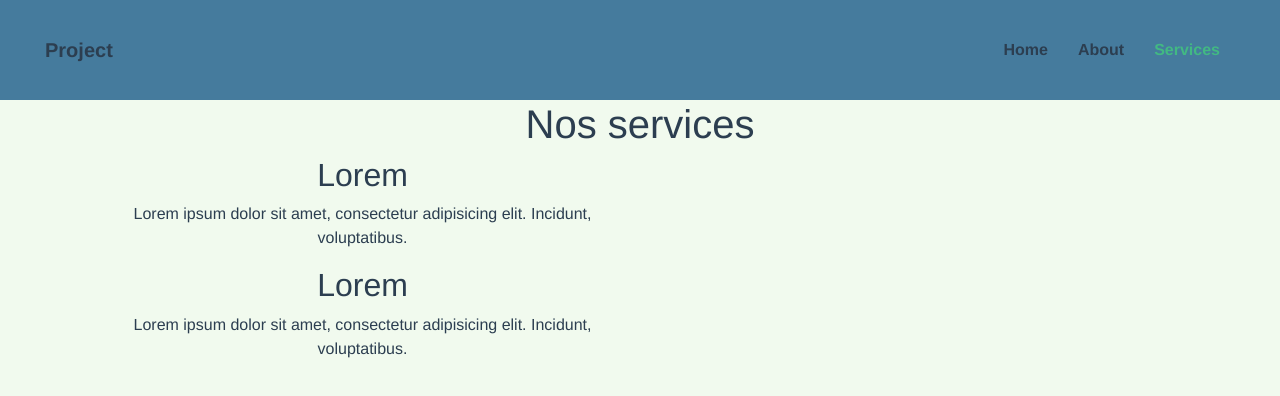
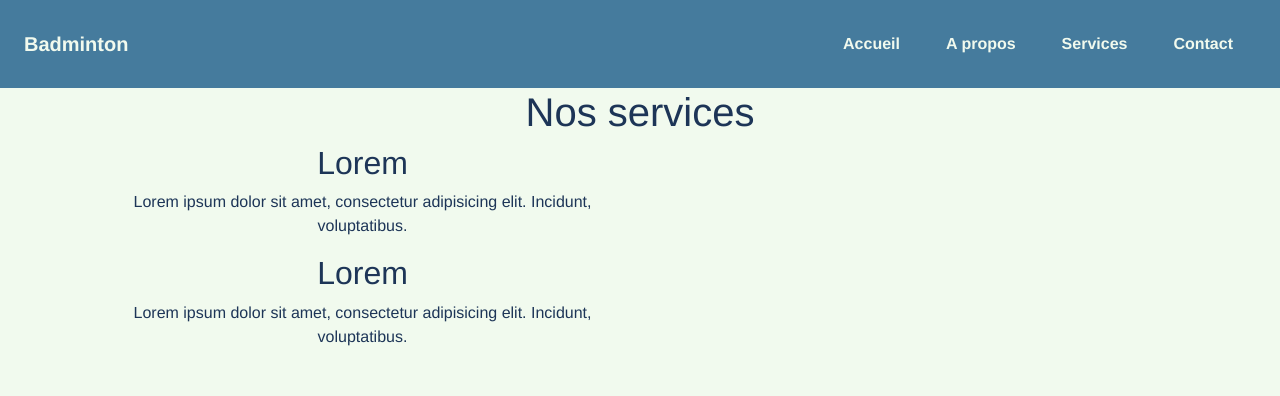
Before and after one commit to tekebim/project_vuejs_test, a Vue app: page /services in a window 1280 px wide. Shown: the top 396 px of the page. Built offline with nearby package versions, Linux system fonts and the light colour scheme.

Commit message:
change navbar structure / add v-slot and props for block video / adjust some css margins for block on mobile

```diff
--- a/public/index.html
+++ b/public/index.html
@@ -5,7 +5,7 @@
     <meta http-equiv="X-UA-Compatible" content="IE=edge">
     <meta name="viewport" content="width=device-width,initial-scale=1.0">
     <link rel="icon" href="<%= BASE_URL %>favicon.ico">
-    <title>Project made with Vue.js</title>
+    <title>Landing Page - Fake : made with Vue.js</title>
   </head>
   <body>
     <noscript>
--- a/src/App.vue
+++ b/src/App.vue
@@ -1,5 +1,5 @@
 <template>
-    <div id="app">
+    <div id="app" class="main-wrapper">
         <Navigation/>
         <div class="container">
             <router-view name="video"/>
@@ -27,19 +27,14 @@
         -webkit-font-smoothing: antialiased;
         -moz-osx-font-smoothing: grayscale;
         text-align: center;
-        color: #2c3e50;
+        color: $dark-blue;
     }
-
-    #nav {
-        padding: 30px;
+    .main-wrapper {
+        padding-top: 88px;
     }
-
-    #nav a {
-        font-weight: bold;
-        color: #2c3e50;
-    }
-
-    #nav a.router-link-exact-active {
-        color: #42b983;
+    *:focus {
+        border:0;
+        outline:none;
+        box-shadow:none;
     }
 </style>
--- a/src/assets/styles/bootstrap/custom.scss
+++ b/src/assets/styles/bootstrap/custom.scss
@@ -1,4 +1,8 @@
 @import "../variables";
+
+@import "~bootstrap/scss/functions";
+@import "~bootstrap/scss/variables";
+@import "~bootstrap/scss/mixins";
 // Bootstrap files
 @import '~bootstrap/scss/bootstrap';
 // Bootstrap-Vue files
--- a/src/components/BlockVideo.vue
+++ b/src/components/BlockVideo.vue
@@ -1,15 +1,21 @@
 <template>
     <div>
+        <div class="block__title m-4 m-sm-5">
+            <h1>{{ this.title }}</h1>
+            <slot name="desc">
+                <span></span>
+            </slot>
+        </div>
         <b-embed
-            type="iframe"
-            aspect="16by9"
-            src="https://www.youtube.com/embed/0jdSy3jRQjc?rel=0"
-            allowfullscreen
+                type="iframe"
+                aspect="16by9"
+                :src="this.videoSrc"
+                allowfullscreen
         ></b-embed>
 
         <button class="m-3 btn btn-primary" @click="showResultats()">Voir les résulats</button>
 
-        <div class="resultats" v-if="showResults">
+        <div id="resultats" ref="resultats" v-if="showResults">
             <h2>Liste de résultats 2020</h2>
             <ul>
                 <li>
@@ -38,15 +44,26 @@
             showResults: false
         }
     },
+    props: {
+        title: String,
+        videoSrc: String,
+    },
     methods: {
         showResultats() {
-            if(this.showResults) {
+            const blResultats = this.$refs.resultats;
+            console.log(blResultats)
+            const offsetElTop = blResultats.offsetTop;
+            if (this.showResults) {
                 this.showResults = false
             } else {
                 this.showResults = true
+                window.scrollTo(0, offsetElTop);
             }
-
         }
     }
 }</script>
-<style lang="scss"></style>
+<style lang="scss">
+    #resultats {
+
+    }
+</style>
--- a/src/components/GoogleMap.vue
+++ b/src/components/GoogleMap.vue
@@ -1,5 +1,5 @@
 <template>
-    <div id="block-map" class="m-5">
+    <div id="block-map">
         <GmapMap ref="mapRef"
                  :center="{lat:10, lng:10}"
                  :zoom="12"
@@ -30,7 +30,7 @@
 <script>
     export default {
         name: 'GoogleMap',
-        data () {
+        data() {
             return {
                 keyword: 'paris',
                 markers: [],
@@ -42,9 +42,10 @@
             }
         },
         methods: {
-            searchNearBy(){
+            searchNearBy() {
                 this.$refs.mapRef.$mapPromise.then((map) => {
                     /* eslint-disable no-undef */
+                    // map.panTo({lat: 49.4289314, lng: 1.0762552})
                     map.panTo({lat: 48.864716, lng: 2.349014})
                     /* eslint-disable no-undef */
                     let placesService = new google.maps.places.PlacesService(map)
@@ -58,13 +59,13 @@
                     })
                 })
             },
-            openInfoWindowTemplate (item) {
-                this.infoWindow.template = '<img alt="Vue logo" src="'+ item.icon +'"><h1>' + item.name +'</h1>'
+            openInfoWindowTemplate(item) {
+                this.infoWindow.template = '<img alt="Vue logo" src="' + item.icon + '"><h1>' + item.name + '</h1>'
                 this.infoWindow.position = item.geometry.location
                 this.infoWindow.open = true
             }
         },
-        mounted () {
+        mounted() {
             this.searchNearBy()
         }
     }
@@ -72,6 +73,11 @@
 <style lang="scss">
     .vue-map-container {
         width: 100%;
+        @include media-breakpoint-up(sm) {
             height: 30em;
         }
+        @include media-breakpoint-down(sm) {
+            height: 15em;
+        }
+    }
 </style>
--- a/src/components/HelloWorld.vue
+++ /dev/null
@@ -1,59 +0,0 @@
-<template>
-  <div class="hello">
-    <h1>{{ msg }}</h1>
-    <p>
-      For a guide and recipes on how to configure / customize this project,<br>
-      check out the
-      <a href="https://cli.vuejs.org" target="_blank" rel="noopener">vue-cli documentation</a>.
-    </p>
-    <h3>Installed CLI Plugins</h3>
-    <ul>
-      <li><a href="https://github.com/vuejs/vue-cli/tree/dev/packages/%40vue/cli-plugin-babel" target="_blank" rel="noopener">babel</a></li>
-      <li><a href="https://github.com/vuejs/vue-cli/tree/dev/packages/%40vue/cli-plugin-router" target="_blank" rel="noopener">router</a></li>
-      <li><a href="https://github.com/vuejs/vue-cli/tree/dev/packages/%40vue/cli-plugin-eslint" target="_blank" rel="noopener">eslint</a></li>
-    </ul>
-    <h3>Essential Links</h3>
-    <ul>
-      <li><a href="https://vuejs.org" target="_blank" rel="noopener">Core Docs</a></li>
-      <li><a href="https://forum.vuejs.org" target="_blank" rel="noopener">Forum</a></li>
-      <li><a href="https://chat.vuejs.org" target="_blank" rel="noopener">Community Chat</a></li>
-      <li><a href="https://twitter.com/vuejs" target="_blank" rel="noopener">Twitter</a></li>
-      <li><a href="https://news.vuejs.org" target="_blank" rel="noopener">News</a></li>
-    </ul>
-    <h3>Ecosystem</h3>
-    <ul>
-      <li><a href="https://router.vuejs.org" target="_blank" rel="noopener">vue-router</a></li>
-      <li><a href="https://vuex.vuejs.org" target="_blank" rel="noopener">vuex</a></li>
-      <li><a href="https://github.com/vuejs/vue-devtools#vue-devtools" target="_blank" rel="noopener">vue-devtools</a></li>
-      <li><a href="https://vue-loader.vuejs.org" target="_blank" rel="noopener">vue-loader</a></li>
-      <li><a href="https://github.com/vuejs/awesome-vue" target="_blank" rel="noopener">awesome-vue</a></li>
-    </ul>
-  </div>
-</template>
-
-<script>
-export default {
-  name: 'HelloWorld',
-  props: {
-    msg: String
-  }
-}
-</script>
-
-<!-- Add "scoped" attribute to limit CSS to this component only -->
-<style scoped>
-h3 {
-  margin: 40px 0 0;
-}
-ul {
-  list-style-type: none;
-  padding: 0;
-}
-li {
-  display: inline-block;
-  margin: 0 10px;
-}
-a {
-  color: #42b983;
-}
-</style>
--- a/src/components/Navigation.vue
+++ b/src/components/Navigation.vue
@@ -1,27 +1,18 @@
 <template>
-    <nav id="nav" class="navbar navbar-expand-lg static-top">
-        <div class="container-fluid">
-            <a class="navbar-brand" href="#">Project</a>
-            <button class="navbar-toggler" type="button" data-toggle="collapse" data-target="#navbarResponsive"
-                    aria-controls="navbarResponsive" aria-expanded="false" aria-label="Toggle navigation">
-                <span class="navbar-toggler-icon"></span>
-            </button>
-            <div class="collapse navbar-collapse" id="navbarResponsive">
-                <ul class="navbar-nav ml-auto">
-                    <li class="nav-item active">
-                        <router-link to="/">Home</router-link>
-                    </li>
-                    <li class="nav-item">
-                        <router-link to="/about">About</router-link>
-                    </li>
-                    <li class="nav-item">
-                        <router-link to="/services">Services</router-link>
-                    </li>
-                </ul>
-            </div>
-        </div>
+        <b-navbar toggleable="lg" id="nav" type="dark" class="p-4" fixed="top">
+            <b-navbar-brand href="/">Badminton</b-navbar-brand>
 
-    </nav>
+            <b-navbar-toggle target="nav-collapse"></b-navbar-toggle>
+
+            <b-collapse id="nav-collapse" is-nav>
+                <b-navbar-nav class="ml-auto">
+                    <b-nav-item href="/" active>Accueil</b-nav-item>
+                    <b-nav-item href="/about">A propos</b-nav-item>
+                    <b-nav-item href="/services">Services</b-nav-item>
+                    <b-nav-item href="/contact">Contact</b-nav-item>
+                </b-navbar-nav>
+            </b-collapse>
+        </b-navbar>
 </template>
 
 <script>
@@ -33,9 +24,20 @@
 <style lang="scss" scoped>
     #nav {
         background-color: $primary-color;
+        // padding: 30px;
         .nav-item {
             margin: 0 15px;
+            a {
+                &.router-link-exact-active {
+                    color: $secondary-color;
+                }
+            }
+        }
+
+        a,
+        .nav-item a {
             color: $light-color;
+            font-weight: bold;
         }
     }
 </style>
--- a/src/views/About.vue
+++ b/src/views/About.vue
@@ -1,5 +1,5 @@
 <template>
-  <div class="about">
-    <h1>This is an about page</h1>
-  </div>
+    <div class="about">
+        <h1>This is an about page</h1>
+    </div>
 </template>
--- a/src/views/Video.vue
+++ b/src/views/Video.vue
@@ -1,7 +1,11 @@
 <template>
     <div class="video col-12">
-        <h1 class="m-5">Championnat de France 2019</h1>
-        <BlockVideo />
+        <BlockVideo
+                title="Championnat de France 2019"
+                videoSrc="https://www.youtube.com/embed/0jdSy3jRQjc?rel=0"
+        >
+            <template v-slot:desc>Revivez en vidéos les meilleurs moments du tournoi</template>
+        </BlockVideo>
     </div>
 </template>
 <script>
--- a/vue.config.js
+++ b/vue.config.js
@@ -2,7 +2,10 @@ module.exports = {
     css: {
         loaderOptions: {
             sass: {
-                prependData: `@import "@/assets/styles/_variables.scss";`
+                prependData: `
+                    @import "@/assets/styles/_variables.scss";
+                    @import "@/assets/styles/bootstrap/custom.scss";
+                `
             }
         }
     }
```
Also changed, not shown: src/views/Home.vue (+25 -13 lines), src/views/Inscription.vue (+10 -13 lines). Lines whose indentation alone changed are shown as unchanged.
